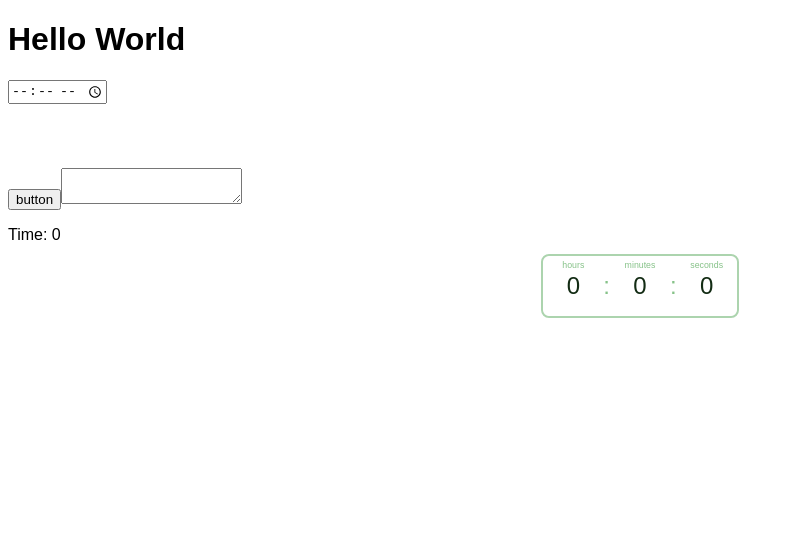
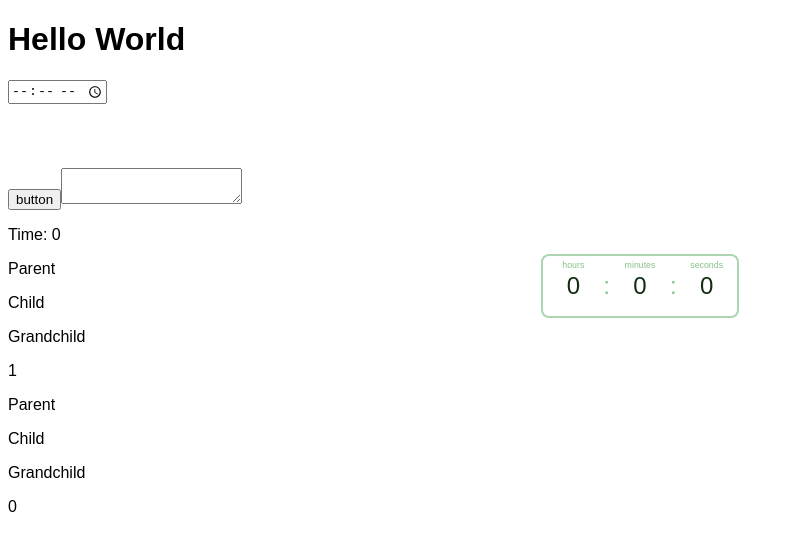
Before and after one commit to rami2076/multitimer-react, a React (Vite) app: page / in a window 1280 px wide. Shown: the top 550 px of the page, without its empty margins (0-794 px from the left). Built offline with nearby package versions, Linux system fonts and the light colour scheme.

Commit message:
useContextの確認．

```diff
--- a/src/Timer.tsx
+++ b/src/Timer.tsx
@@ -1,4 +1,6 @@
 import { useEffect, useState } from 'react';
+import { MyContext } from './use-context-confirm/MyContext';
+import { ComponentParent } from './use-context-confirm/ComponentParent';
 
 export function Timer() {
   const [time, setTime] = useState(5);
@@ -9,5 +11,17 @@ export function Timer() {
     return () => clearInterval(id);
   }, [time]);
 
-  return <p>Time: {time}</p>;
+  return (
+    <>
+      <p>Time: {time}</p>
+
+      <MyContext.Provider value={1}>
+        <ComponentParent />
+      </MyContext.Provider>
+
+      <MyContext.Provider value={time}>
+        <ComponentParent />
+      </MyContext.Provider>
+    </>
+  );
 }
--- /dev/null
+++ b/src/use-context-confirm/ComponentChild.tsx
@@ -0,0 +1,12 @@
+import { ComponentGrandchild } from './ComponentGrandchild';
+
+export function ComponentChild() {
+  return (
+    <>
+      <div>
+        <p>Child</p>
+        <ComponentGrandchild />
+      </div>
+    </>
+  );
+}
--- /dev/null
+++ b/src/use-context-confirm/ComponentGrandchild.tsx
@@ -0,0 +1,13 @@
+import { useContext } from 'react';
+import { MyContext } from './MyContext';
+
+export function ComponentGrandchild() {
+  const count = useContext(MyContext);
+
+  return (
+    <div>
+      <p>Grandchild</p>
+      <p>{count}</p>
+    </div>
+  );
+}
--- /dev/null
+++ b/src/use-context-confirm/ComponentParent.tsx
@@ -0,0 +1,10 @@
+import { ComponentChild } from './ComponentChild';
+
+export function ComponentParent() {
+  return (
+    <div>
+      <p>Parent</p>
+      <ComponentChild />
+    </div>
+  );
+}
--- /dev/null
+++ b/src/use-context-confirm/MyContext.ts
@@ -0,0 +1,3 @@
+import { createContext } from 'react';
+
+export const MyContext = createContext<number>(0);
```
